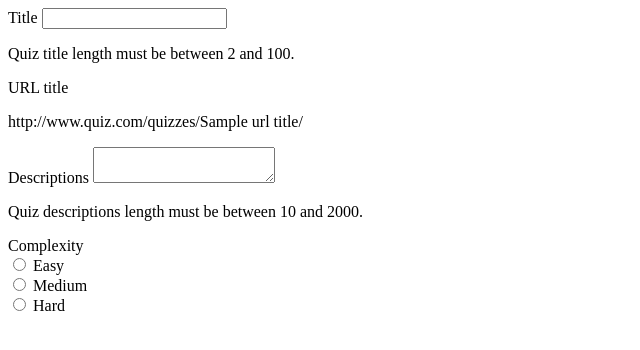
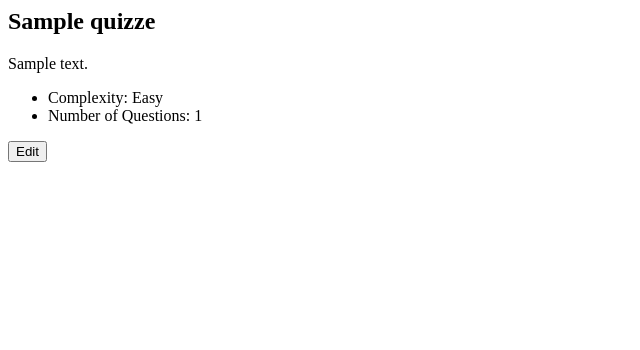
Before and after one commit to vitaliypopel/django-quiz, a Django app: template project/quiz/templates/unicorn/edit_quiz.html in a window 1280 px wide. Shown: the top 350 px of the page, without its empty margins (0-640 px from the left). Run offline with Django 5.2, Linux system fonts and the light colour scheme; tables that the repository leaves empty hold one stand-in row (values such as "Sample post"); the template is opened without the code that fills it: values that come from a table or form of the project are taken from there, most other values are stand-ins (such as "Sample title", 1, 10 or a date in 2020).

Commit message:
Improved edit_quiz component and added component to manage_quiz template

```diff
--- a/project/quiz/templates/unicorn/edit_quiz.html
+++ b/project/quiz/templates/unicorn/edit_quiz.html
@@ -1,4 +1,5 @@
 <div>
+    {% if editing_mode %}
         <label class="form-label" for="title">Title</label>
         <input type="text" class="form-control mb-3"
                unicorn:model="title" id="title" name="title"
@@ -55,13 +56,52 @@
                 </label>
             </div>
 
+            <div class="d-flex justify-content-center">
+                <button type="button" class="btn btn-outline-{{ color_theme }} gap-2 col-3"
+                        unicorn:click="editing">
+                    Cancel
+                </button>
                 {% if is_form_valid %}
-            <div class="d-flex justify-content-center">
+                    &nbsp;&nbsp;&nbsp;
                     <button type="button" class="btn btn-{{ color_theme }} gap-2 col-3"
-                        unicorn:click="edit_quiz">
+                            unicorn:click="save_quiz">
+                        Save
+                    </button>
+                {% endif %}
+            </div>
+        {% endif %}
+    {% else %}
+        <div class="card mt-3 mb-3">
+            <div class="card-body fs-5">
+                <h2 class="card-title text-center fw-bold">{{ quiz }}</h2>
+                <p class="card-text text-muted text-center">{{ quiz.descriptions }}</p>
+
+                <ul class="list-group list-group-flush">
+                    <li class="list-group-item d-flex justify-content-between">
+                        <span>Complexity:</span>
+                        <span class="fw-bold
+                            {% if quiz.complexity == 1 %}
+                                text-success-emphasis
+                            {% elif quiz.complexity == 2 %}
+                                text-warning-emphasis
+                            {% elif quiz.complexity == 3 %}
+                                text-danger-emphasis
+                            {% endif %}">
+                            {{ quiz.get_complexity_display }}
+                        </span>
+                    </li>
+                    <li class="list-group-item d-flex justify-content-between">
+                        <span>Number of Questions:</span>
+                        <span class="fw-bold">{{ quiz.question_set.all|length }}</span>
+                    </li>
+                </ul>
+
+                <div class="text-center mt-4">
+                    <button type="button" class="btn btn-{{ color_theme }} gap-2 col-3" unicorn:click="editing">
                         Edit
                     </button>
                 </div>
-        {% endif %}
+            </div>
+        </div>
     {% endif %}
 </div>
```
Also changed, not shown: project/quiz/components/edit_quiz.py (+18 -8 lines), project/quiz/templates/quiz/edit_quiz.html (deleted, +0 -18 lines), project/quiz/templates/quiz/manage_quiz.html (+9 -0 lines). Lines whose indentation alone changed are shown as unchanged.
